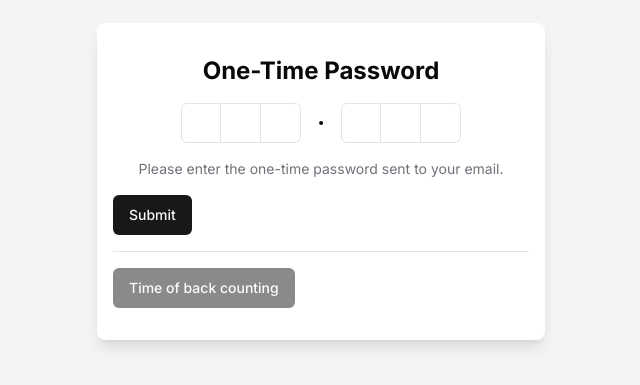
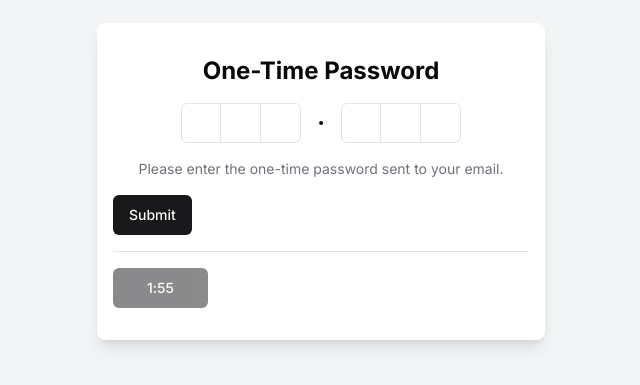
Before and after one commit to its-shivam1008/s-mart, a Next.js app: page /verify in a window 1280 px wide. Shown: the part 219-604 px from the top of the page, without its empty margins (319-959 px from the left). Built offline with nearby package versions, Linux system fonts and the light colour scheme; no server answers.

Commit message:
verification with otp done

```diff
--- a/app/(auth)/sign-up/page.tsx
+++ b/app/(auth)/sign-up/page.tsx
@@ -119,7 +119,7 @@ const page = () => {
                 <p className='mb-4'>Sign-up to start your journey</p>
             </div>
             <Form {...form}>
-                <form onSubmit={form.handleSubmit(onSubmit)} className="space-y-5">
+                <form onSubmit={form.handleSubmit(onSubmit)} className="space-y-3">
                 <FormField
                     control={form.control}
                     name="username"
--- a/app/(auth)/verify/page.tsx
+++ b/app/(auth)/verify/page.tsx
@@ -1,12 +1,12 @@
 "use client";
-import React, { useState } from 'react';
+import React, { useEffect, useState } from 'react';
 import { useSession, signIn, signOut } from "next-auth/react";
 import { useRouter } from 'next/navigation';
 import { zodResolver } from "@hookform/resolvers/zod"
 import { useForm } from "react-hook-form"
 // import { getSession } from "next-auth/client"
 import { z } from "zod"
-
+import { useTimer } from 'react-timer-hook';
 import { Button } from "@/components/ui/button"
 import {
   Form,
@@ -36,34 +36,59 @@ const page = () => {
   const [isSubmitting, setIsSubmitting] = useState(false);
 
   const [disableSubmit, setDisableSubmit] = useState(false);
+  const time = new Date();
+  time.setSeconds(time.getSeconds() + 120);
+  const [expiryTimestamp, setExpiryTimestamp] = useState(time);
 
   const { toast } = useToast()
 
   // TODO: I have to extract session from the useSession
   const sess = {
     user:{
-      email:'shivamshukla.email@gmail.com'
+      email:'shivamshukla.email@gmail.com',
+      username:'lebhen kabhai'
     }
   }
 
-  setTimeout(() => {
-    setToggleDisable(false);
-  }, 35000);
+  const {start, restart, minutes, seconds} = useTimer({expiryTimestamp})
+
+
+  // setTimeout(() => {
+  //   setToggleDisable(false);
+  // }, 35000);
+
+  // const enableCount = () =>{
+  //   setTimeout(() => {
+  //     setToggleDisable(false);
+  //   }, 35000);
+  // }
+  useEffect(() => {
+    start();
+    setTimeout(() => {
+      setToggleDisable(false);
+    }, 120000);
+  }, [])
 
   const enableCount = () =>{
+    const resetTime = new Date();
+    resetTime.setSeconds(resetTime.getSeconds() + 120);
+    restart(resetTime)
     setTimeout(() => {
-      setToggleDisable(false);
-    }, 35000);
+          setToggleDisable(false);
+        }, 120000);
+
   }
+
 
   const handleClick = async() =>{
     setToggleDisable(true);
+    enableCount();
     const res = await fetch('http://localhost:3000/api/generateOtp',{
       method:'PUT',
       headers:{
         'Content-type': 'application/json'
       },
-      body:JSON.stringify({sess})
+      body:JSON.stringify({session:sess})
     })
     // console.log(session);
     const data = await res.json();
@@ -71,7 +96,7 @@ const page = () => {
       variant: "default",
       description:data.message
     })
-    enableCount();
+    // enableCount();
   }
 
   const router = useRouter();
@@ -102,13 +127,21 @@ const page = () => {
         title:'Success 🎉',
         description:dataResponse.message
     })
-      router.push('/');
-    }else if(dataResponse.isStoreOwner){
       toast({
         title:'Success 🎉',
         description:dataResponse.message
     })
-      router.push('/store');
+      router.push('/login');
+    }else if(dataResponse.isStoreOwner){
+      toast({
+        title:"Account creation successful 🎊",
+        description:"Now you can login."
+    })
+      toast({
+        title:"Account creation successful 🎊",
+        description:"Now you can login."
+    })
+      router.push('/login');
     }else{
       toast({
         variant: "destructive",
@@ -170,8 +203,8 @@ const page = () => {
           </form>
         </Form>
         <hr />
-        <Button type='button' onClick={handleClick} disabled={toggleDisable}>
-          { toggleDisable ? 'Time of back counting' : 'Resend otp'}
+        <Button type='button' onClick={handleClick} className='w-[95px] h-[40px]' disabled={toggleDisable}>
+          { toggleDisable ? <><span>{minutes}</span>:<span>{seconds}</span></> : 'Resend otp'}
         </Button>
         {/* <button type="button" onClick={handleClick} className='bg-blue-500 text-white rounded-full px-3 py-2 cursor-pointer m-5 disabled:bg-gray-500' disabled={toggleDisable}>Resend new otp</button> */}
     </div>
--- a/package.json
+++ b/package.json
@@ -27,6 +27,7 @@
     "react-dom": "^18",
     "react-email": "2.1.5",
     "react-hook-form": "^7.52.1",
+    "react-timer-hook": "^3.0.7",
     "react-toastify": "^10.0.5",
     "resend": "^3.4.0",
     "tailwind-merge": "^2.4.0",
```
Also changed, not shown: 1 other file (tests, documents, lock files or other folders).
